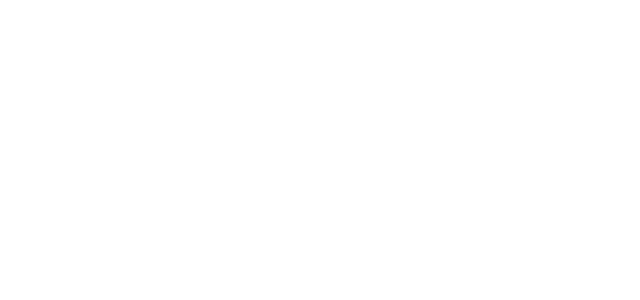
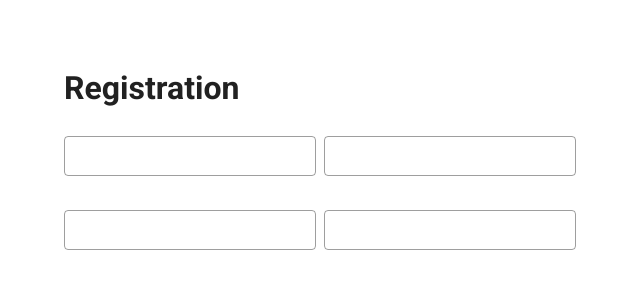
Before and after one commit to pauljor1499/vue2-project1, a Vue app: page / in a window 1280 px wide. Shown: the top 300 px of the page, without its empty margins (0-640 px from the left). Built offline with nearby package versions, Linux system fonts and the light colour scheme.

Commit message:
install pinia state management

```diff
--- a/package.json
+++ b/package.json
@@ -9,6 +9,7 @@
   "dependencies": {
     "axios": "^1.3.4",
     "core-js": "^3.8.3",
+    "pinia": "^2.0.33",
     "vue": "^2.6.14",
     "vue-axios": "^3.5.2",
     "vue-router": "^3.5.1",
--- a/src/components/HelloWorld.vue
+++ b/src/components/HelloWorld.vue
@@ -1,5 +1,22 @@
 <template>
-    <v-container> </v-container>
+    <div class="page1-content">
+        <h1>Registration</h1>
+        <br />
+        <v-row dense>
+            <v-col cols="6">
+                <v-text-field outlined dense></v-text-field>
+            </v-col>
+            <v-col cols="6">
+                <v-text-field outlined dense></v-text-field>
+            </v-col>
+            <v-col cols="6">
+                <v-text-field outlined dense></v-text-field>
+            </v-col>
+            <v-col cols="6">
+                <v-text-field outlined dense></v-text-field>
+            </v-col>
+        </v-row>
+    </div>
 </template>
 
 <script>
@@ -9,3 +26,10 @@
     },
 };
 </script>
+
+<style scoped>
+.page1-content {
+    width: 50%;
+    padding: 5%;
+}
+</style>
--- a/src/main.js
+++ b/src/main.js
@@ -2,15 +2,21 @@
 import App from "./App.vue";
 import router from "./router";
 import vuetify from "./plugins/vuetify";
+import { createPinia, PiniaVuePlugin } from "pinia";
 import axios from "axios";
 import VueAxios from "vue-axios";
 
+//pinia
+Vue.use(PiniaVuePlugin);
+const pinia = createPinia();
+
+//axios
 Vue.use(VueAxios, axios);
 
 Vue.config.productionTip = false;
-
 new Vue({
     router,
     vuetify,
+    pinia,
     render: (h) => h(App),
 }).$mount("#app");
```
Also changed, not shown: src/api/teacher_api.js (added), 1 other file (tests, documents, lock files or other folders).
